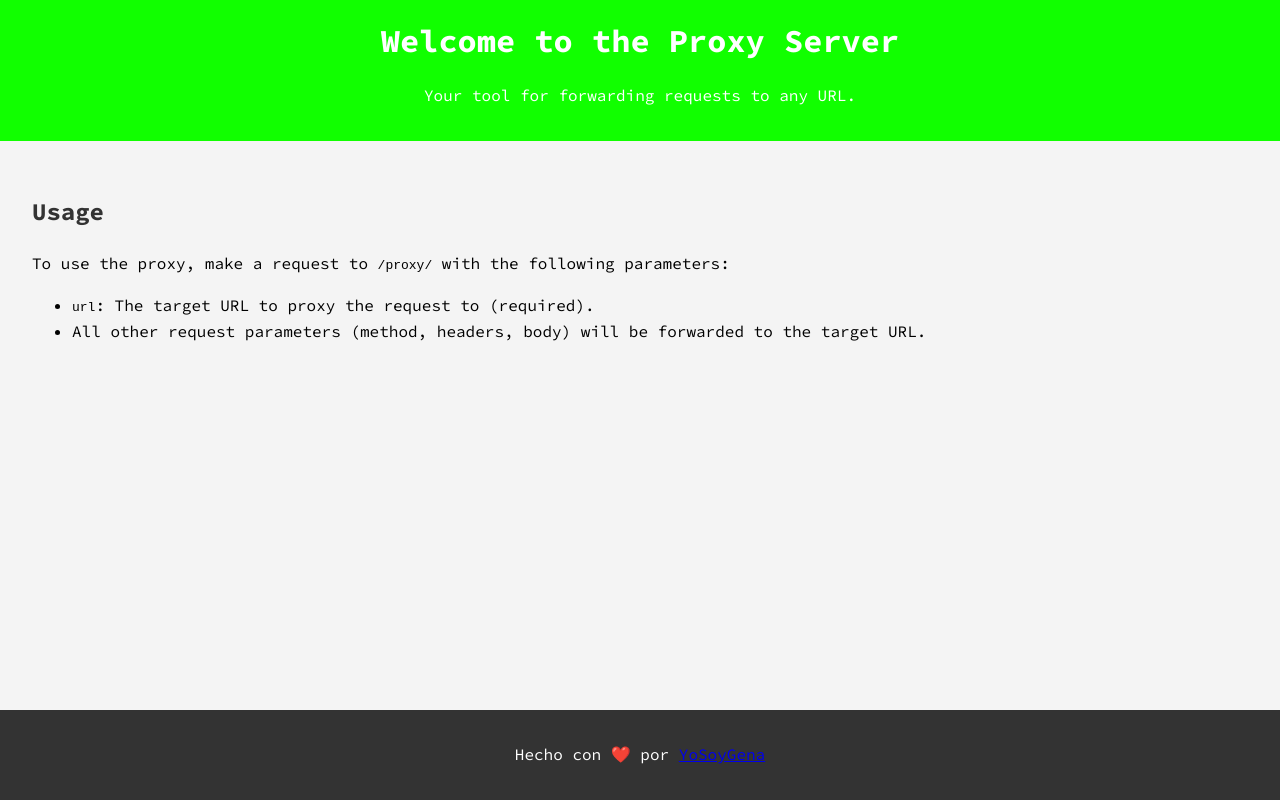
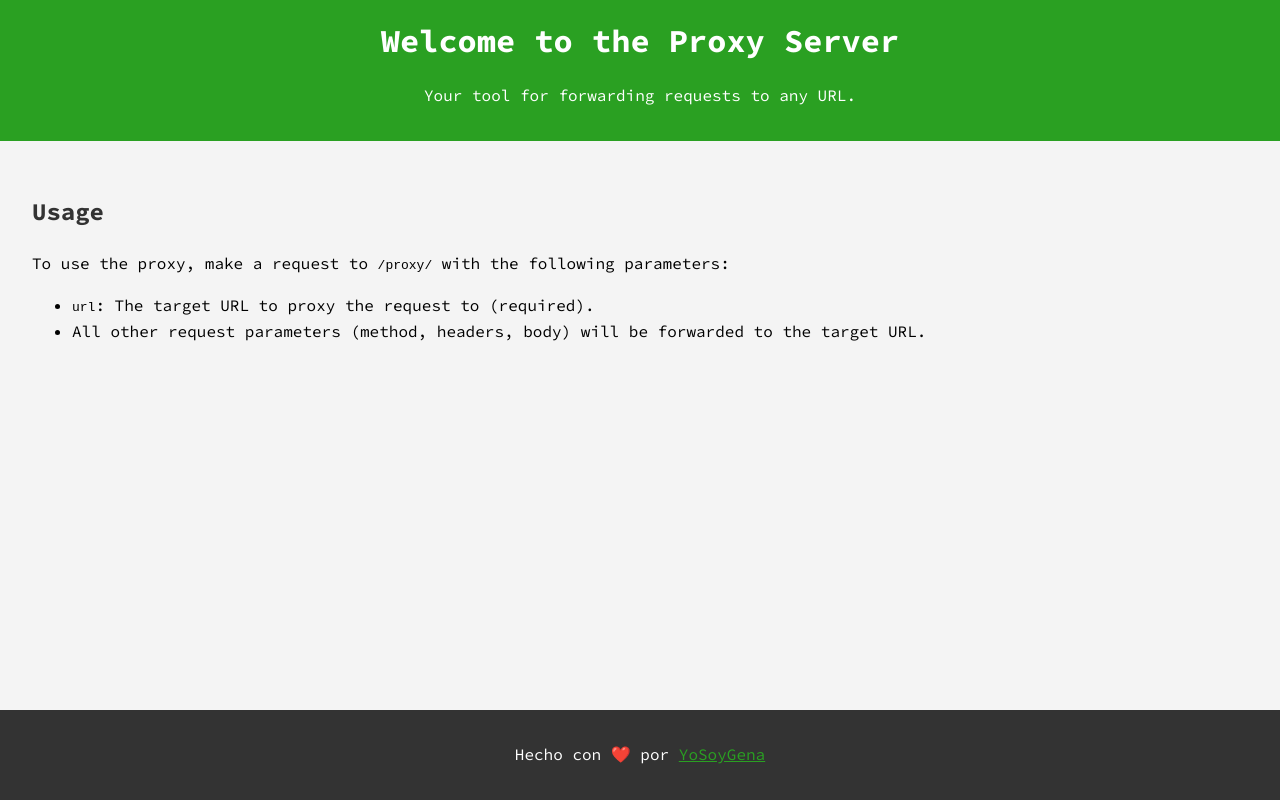
Before and after one commit to YoSoyGena/corstheworld, a website: page public/index.html in a window 1280 px wide. Drawn offline with Linux system fonts and the light colour scheme.

Commit message:
sasaddsaasdsda

```diff
--- a/public/styles.css
+++ b/public/styles.css
@@ -13,8 +13,16 @@ body {
   min-height: 100vh;
 }
 
+a {
+  color: #2aa022;
+}
+
+a:hover {
+  color: #58df4e;
+}
+
 header {
-  background-color: #11ff00;
+  background-color: #2aa022;
   color: white;
   padding: 1rem 0;
   text-align: center;
```
